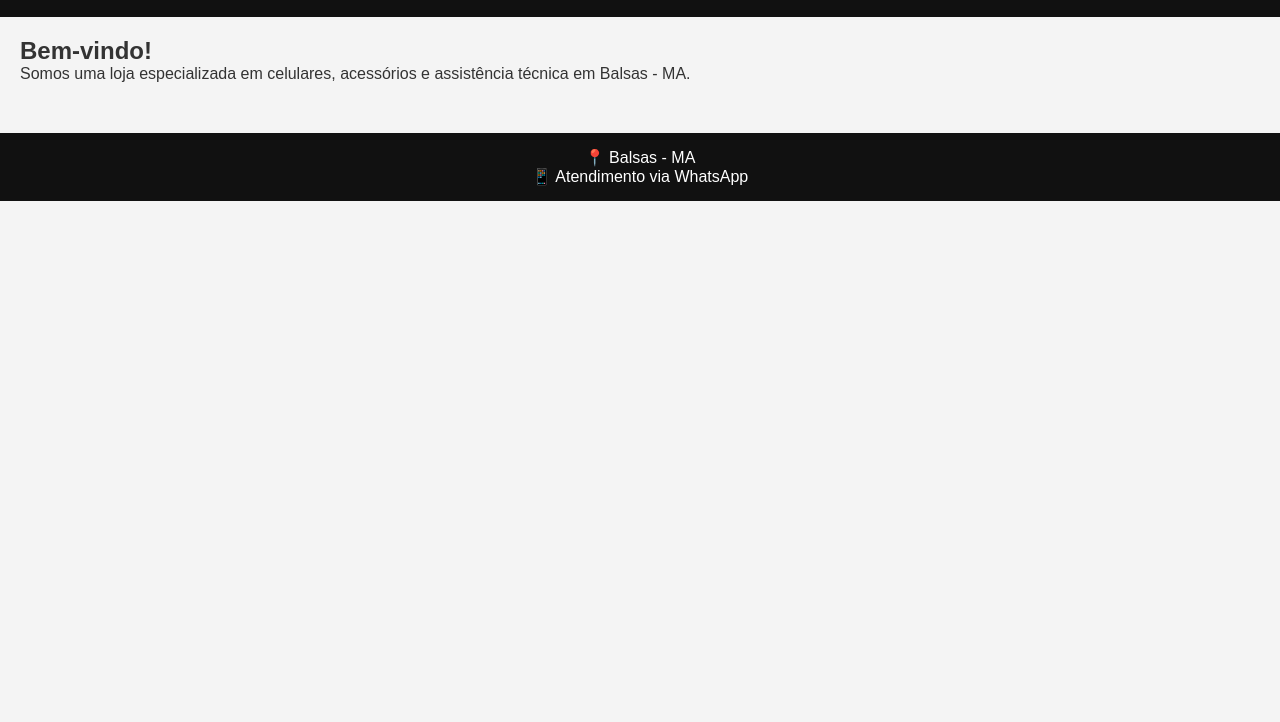
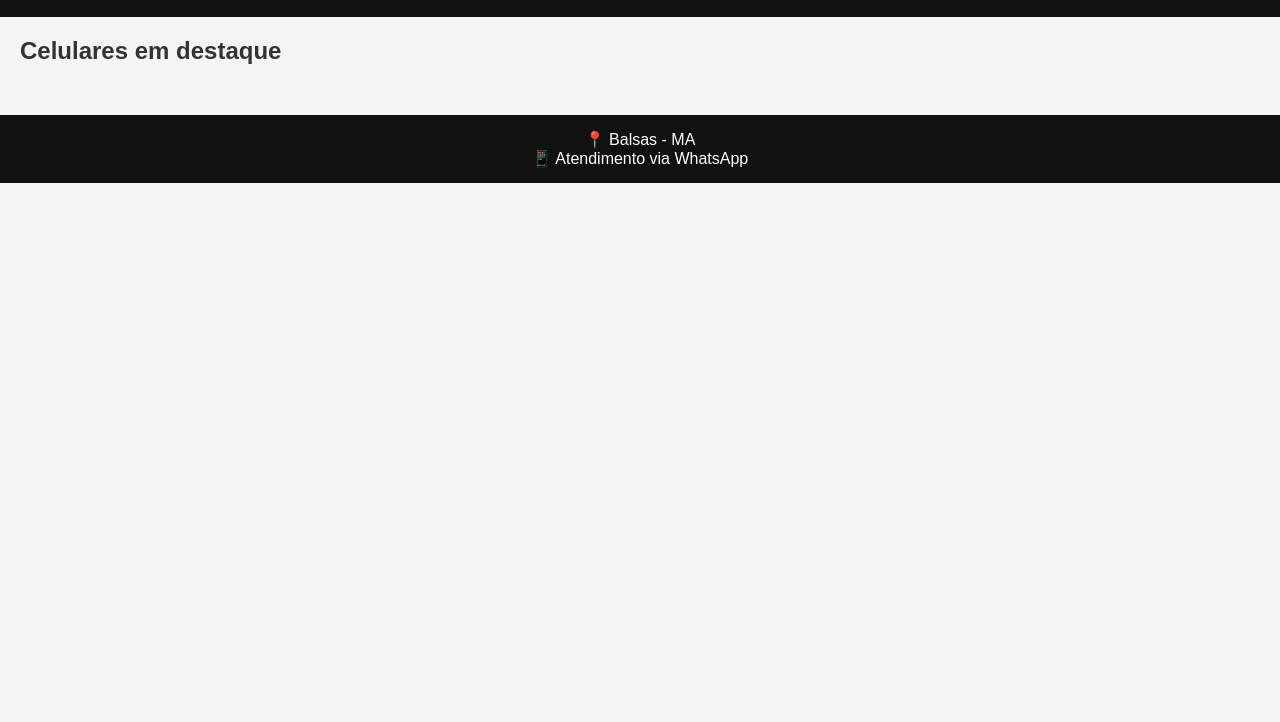
Before and after one commit to lupepdn/Casa-do-Celular, a plain HTML site: page frontend/index.html in a window 1280 px wide. Shown: the part 78-800 px from the top of the page. Drawn offline with Linux system fonts and the light colour scheme.

Commit message:
Estrutura das vitrines

```diff
--- a/frontend/index.html
+++ b/frontend/index.html
@@ -15,13 +15,12 @@
   </header>
 
   <main>
-    <section>
-      <h2>Bem-vindo!</h2>
-      <p>
-        Somos uma loja especializada em celulares, acessórios e assistência técnica
-        em Balsas - MA.
-      </p>
-    </section>
+   <section id="products">
+  <h2>Celulares em destaque</h2>
+  <div class="product-list">
+    <!-- Produtos vão aparecer aqui -->
+  </div>
+</section>
   </main>
 
   <footer>
```
